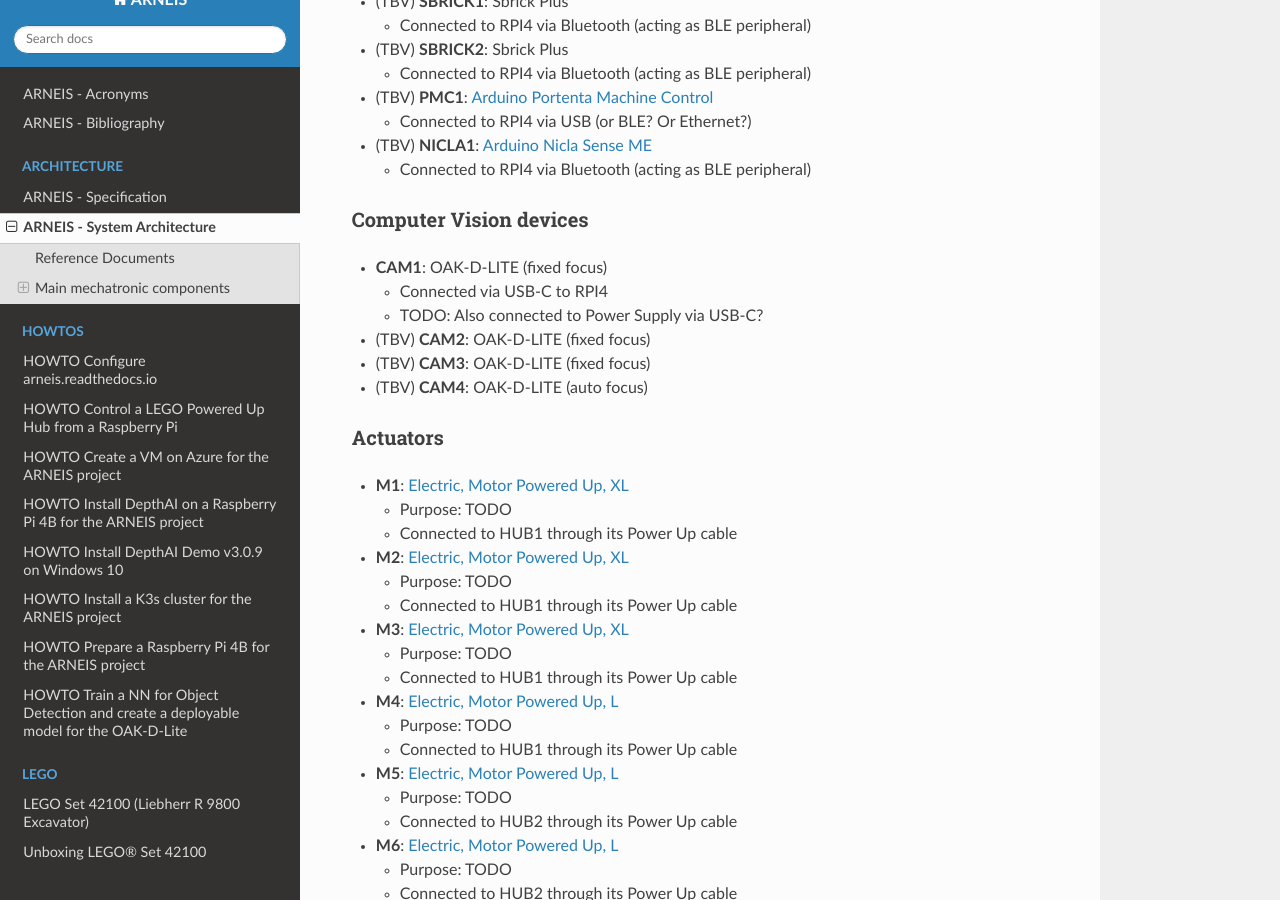
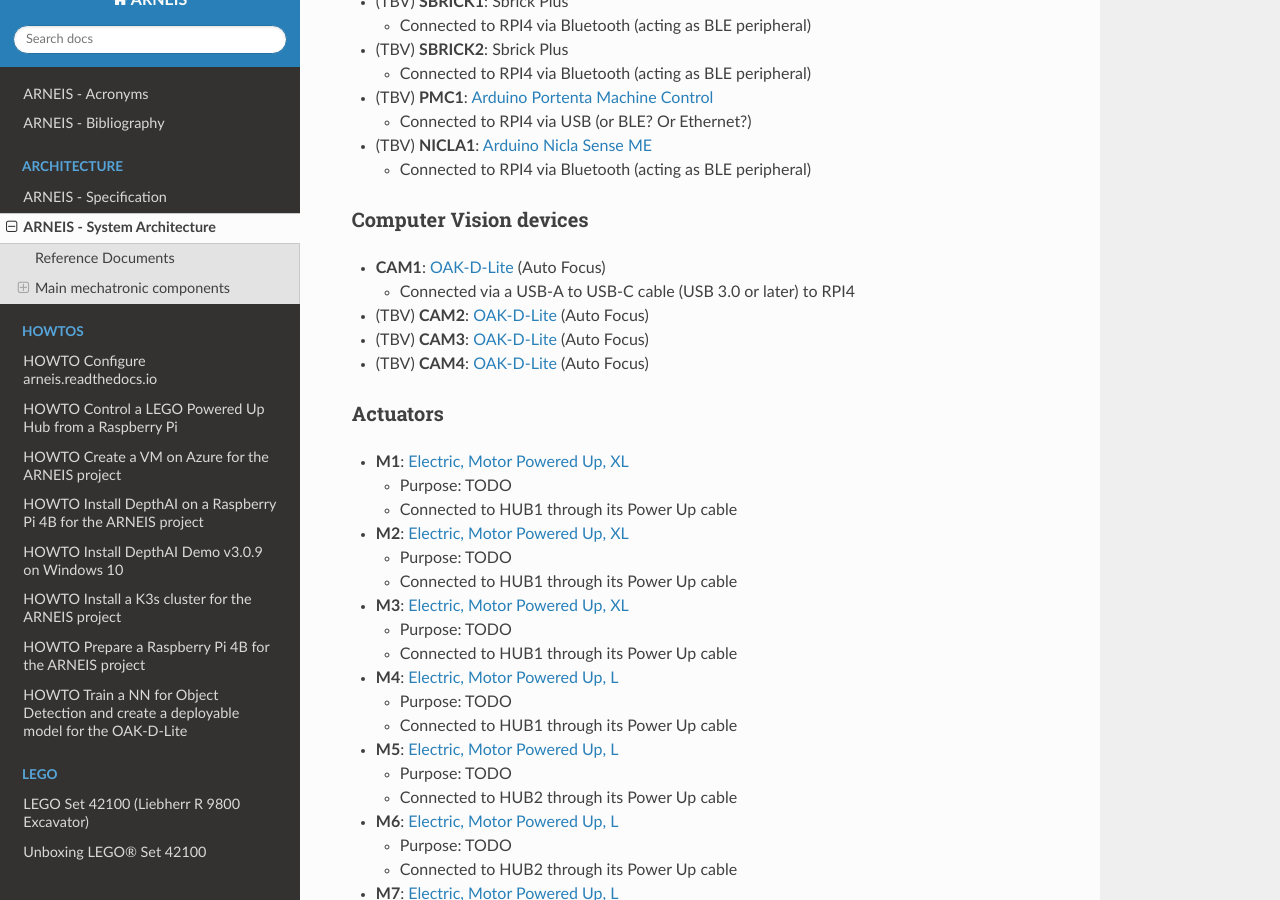
Before and after one commit to B-AROL-O/ARNEIS, a Sphinx documentation site: the page built from docs/architecture/arneis-sysarch.md, in a window 1280 px wide and 900 px high, scrolled down 1246 px. Built offline with Sphinx 7.4.7 and the Read the Docs theme 2.0.0, drawn with Linux system fonts in a browser that asks for light colours; pages that are not in the unit, such as notebooks, are missing from menus.

Commit message:
Refine section: Computer Vision devices
Signed-off-by: Macario Gianpaolo <gmacario@gmail.com>

```diff
--- a/docs/architecture/arneis-sysarch.md
+++ b/docs/architecture/arneis-sysarch.md
@@ -59,12 +59,11 @@
 
 ### Computer Vision devices
 
-* **CAM1**: OAK-D-LITE (fixed focus)
-  - Connected via USB-C to RPI4
-  - TODO: Also connected to Power Supply via USB-C?
-* (TBV) **CAM2**: OAK-D-LITE (fixed focus)
-* (TBV) **CAM3**: OAK-D-LITE (fixed focus)
-* (TBV) **CAM4**: OAK-D-LITE (auto focus)
+* **CAM1**: [OAK-D-Lite](https://docs.luxonis.com/projects/hardware/en/latest/pages/DM9095.html) (Auto Focus)
+  - Connected via a USB-A to USB-C cable (USB 3.0 or later) to RPI4
+* (TBV) **CAM2**: [OAK-D-Lite](https://docs.luxonis.com/projects/hardware/en/latest/pages/DM9095.html) (Auto Focus)
+* (TBV) **CAM3**: [OAK-D-Lite](https://docs.luxonis.com/projects/hardware/en/latest/pages/DM9095.html) (Auto Focus)
+* (TBV) **CAM4**: [OAK-D-Lite](https://docs.luxonis.com/projects/hardware/en/latest/pages/DM9095.html) (Auto Focus)
 
 ### Actuators
 
```
